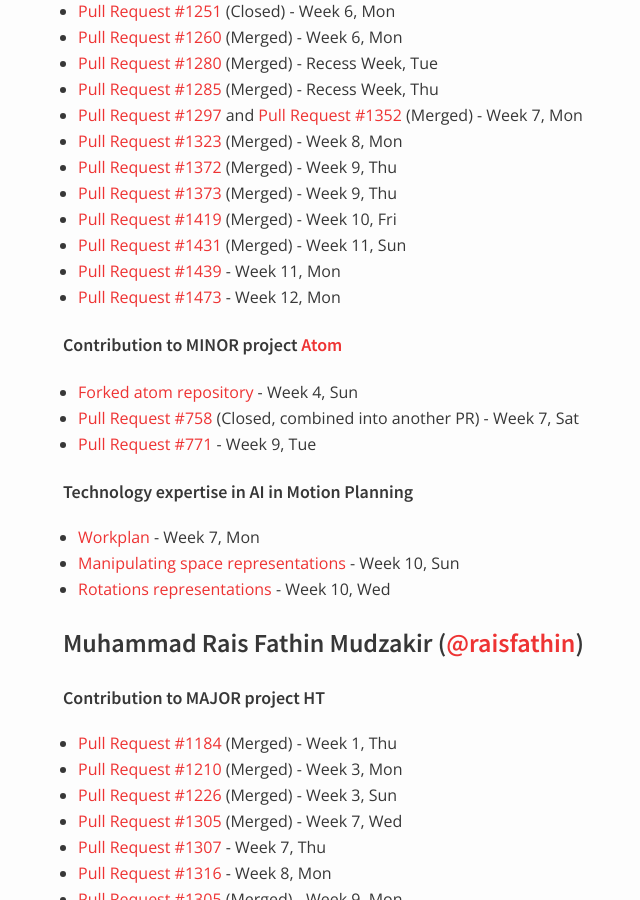
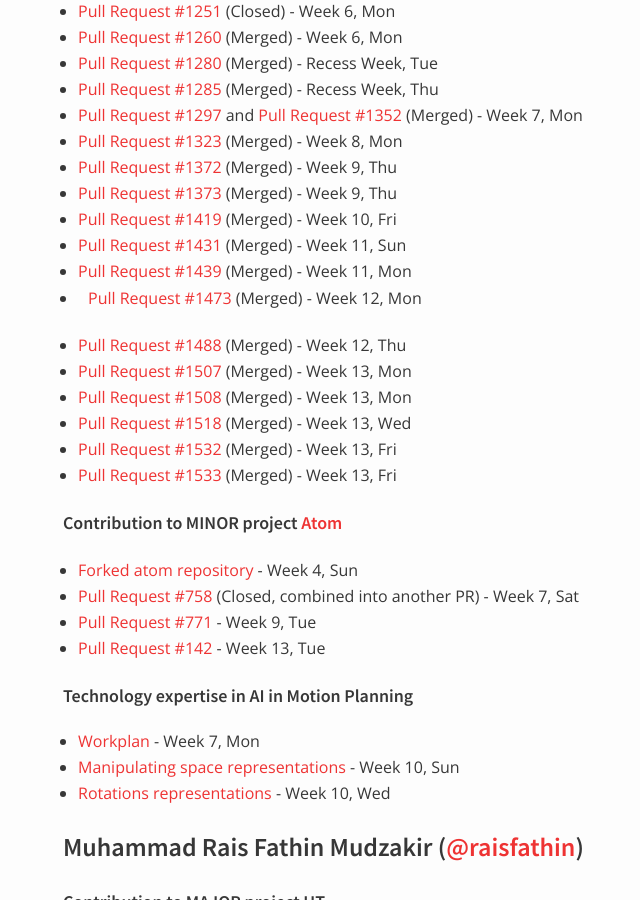
Before and after one commit to nus-oss/cs3281-AY1516S2-website, a Jekyll site: the page built from teams/hubturbo.md, in a window 1280 px wide and 900 px high, scrolled down 2392 px. Shown: the whole window, without its empty margins (307-947 px from the left). Built offline with Jekyll 4.4.1, drawn with Linux system fonts in a browser that asks for light colours.

Commit message:
Some updates to m133225's major and minor contributions.

```diff
--- a/teams/hubturbo.md
+++ b/teams/hubturbo.md
@@ -108,14 +108,23 @@
 * [Pull Request #1373](https://github.com/HubTurbo/HubTurbo/pull/1373) (Merged) - Week 9, Thu
 * [Pull Request #1419](https://github.com/HubTurbo/HubTurbo/pull/1419) (Merged) - Week 10, Fri
 * [Pull Request #1431](https://github.com/HubTurbo/HubTurbo/pull/1431) (Merged) - Week 11, Sun
-* [Pull Request #1439](https://github.com/HubTurbo/HubTurbo/pull/1439) - Week 11, Mon
-* [Pull Request #1473](https://github.com/HubTurbo/HubTurbo/pull/1473) - Week 12, Mon
+* [Pull Request #1439](https://github.com/HubTurbo/HubTurbo/pull/1439) (Merged) - Week 11, Mon
+* [Pull Request #1473](https://github.com/HubTurbo/HubTurbo/pull/1473) (Merged) - Week 12, Mon
+
+* [Pull Request #1488](https://github.com/HubTurbo/HubTurbo/pull/1488) (Merged) - Week 12, Thu
+* [Pull Request #1507](https://github.com/HubTurbo/HubTurbo/pull/1507) (Merged) - Week 13, Mon
+* [Pull Request #1508](https://github.com/HubTurbo/HubTurbo/pull/1508) (Merged) - Week 13, Mon
+* [Pull Request #1518](https://github.com/HubTurbo/HubTurbo/pull/1518) (Merged) - Week 13, Wed
+* [Pull Request #1532](https://github.com/HubTurbo/HubTurbo/pull/1532) (Merged) - Week 13, Fri
+* [Pull Request #1533](https://github.com/HubTurbo/HubTurbo/pull/1533) (Merged) - Week 13, Fri
 
 ##### Contribution to MINOR project [Atom](https://github.com/atom/atom)
 
 * [Forked atom repository](https://github.com/m133225/atom) - Week 4, Sun
 * [Pull Request #758](https://github.com/atom/tree-view/pull/758) (Closed, combined into another PR) - Week 7, Sat
 * [Pull Request #771](https://github.com/atom/tree-view/pull/771) - Week 9, Tue
+* [Pull Request #142](https://github.com/atom/status-bar/pull/142) - Week 13, Tue
+
 
 ##### Technology expertise in AI in Motion Planning
 
```
